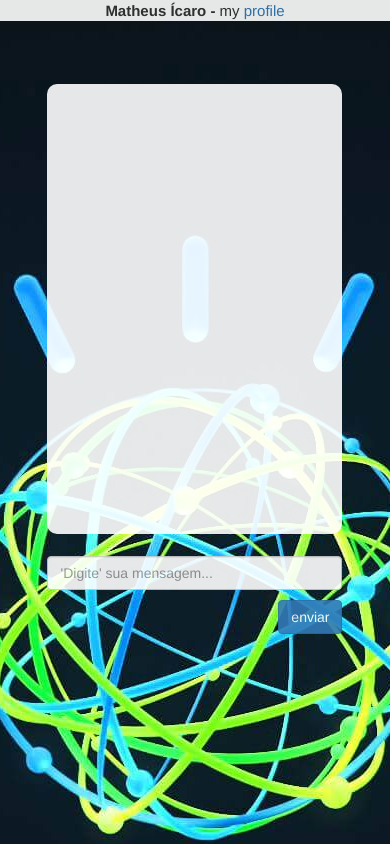
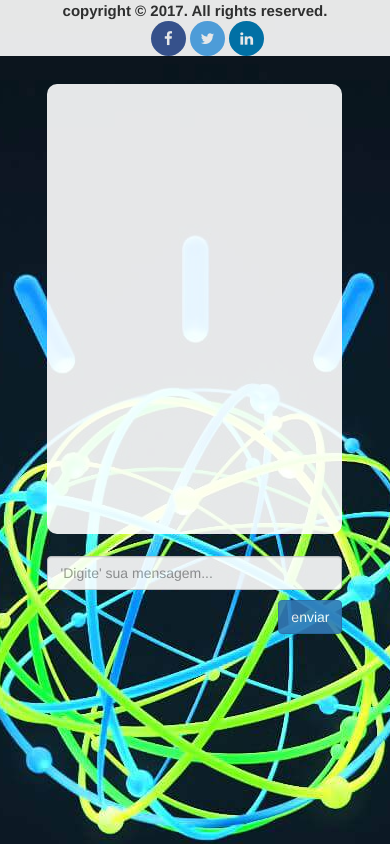
Before and after one commit to matheusicaro/webpage-template-chatbot-watson-assistant, a website: page public/index.html in a window 390 px wide. Drawn offline with nearby package versions, Linux system fonts and the light colour scheme; no server answers.

Commit message:
responsive mobile, update cloud foundry

```diff
--- /dev/null
+++ b/manifest.yml
@@ -0,0 +1,4 @@
+applications:
+- name: model-chatboot-mi
+  random-route: true
+  memory: 256M
--- a/public/index.html
+++ b/public/index.html
@@ -7,15 +7,21 @@
 	<script src="lib/angular/angular.js"></script>
 	<script> angular.module("boot", []); </script>
 	<script src="controller/controller.js"></script>
+
 	<!-- jQuery library -->
 	<script src="https://ajax.googleapis.com/ajax/libs/jquery/1.12.4/jquery.min.js"></script>
 	<link rel="stylesheet" href="lib/css/css.css">
+
 	<!-- Bootstrap CSS -->
 	<link rel="stylesheet" href="https://maxcdn.bootstrapcdn.com/bootstrap/3.3.7/css/bootstrap.min.css">
 
 	<!-- Bootstrap library -->
 	<script src="https://maxcdn.bootstrapcdn.com/bootstrap/3.3.7/js/bootstrap.min.js"></script>
 	<meta name="viewport" content="width=device-width, initial-scale=1.0">
+
+	<!--buttons-->
+	<link rel="stylesheet" href="https://cdnjs.cloudflare.com/ajax/libs/font-awesome/4.7.0/css/font-awesome.min.css">
+
 
 
 </head>
@@ -25,14 +31,20 @@
 	<!-- Tablet, Laptop, Desktop -->
 	<footer class="main-footer visible-sm visible-md visible-lg" style="padding: 10px;">
 		<div class="container" style="font-size: 12; text-align: center">
-			<strong>Matheus Ícaro - </strong> my <a href="https://www.linkedin.com/in/matheusicaro/">profile</a>
-		</div>
+			<strong>copyright © 2017. All rights reserved.   </strong>
+			<a style="margin-left: 25px;" href="https://www.facebook.com/matheus.icaro.5?ref=bookmarks" target="_blank" class="fa fa-facebook"></a>
+			<a style="margin-left: 10px;" href="https://twitter.com/DevMatthewsIcar" target="_blank" class="fa fa-twitter"></a>
+			<a style="margin-left: 10px;" href="https://www.linkedin.com/in/matheusicaro/"  target="_blank" class="fa fa-linkedin"></a>		</div>
 	</footer>
 
 	<!-- Mobile -->
 	<footer class="main-footer visible-xs">
 		<div class="container" style="font-size: 10; text-align: center;">
-			<strong>Matheus Ícaro - </strong> my <a href="https://www.linkedin.com/in/matheusicaro/">profile</a>
+			<strong>copyright © 2017. All rights reserved.   </strong>
+			<br>
+			<a style="margin-left: 25px;" href="https://www.facebook.com/matheus.icaro.5?ref=bookmarks" target="_blank" class="fa fa-facebook"></a>
+			<a href="https://twitter.com/DevMatthewsIcar" target="_blank" class="fa fa-twitter"></a>
+			<a href="https://www.linkedin.com/in/matheusicaro/" target="_blank" class="fa fa-linkedin"></a>
 		</div>
 	</footer>
 
--- a/public/lib/css/css.css
+++ b/public/lib/css/css.css
@@ -1,3 +1,31 @@
+.fa {
+    padding: 10px;
+    font-size: 30px;
+    width: 35px;
+    text-align: center;
+    text-decoration: none;
+}
+.fa:hover {
+    opacity: 0.7;
+}
+
+.fa-linkedin {
+    background: #007bb5;
+    color: white;
+    border-radius: 50px;
+  }
+  .fa-facebook {
+    background: #3B5998;
+    color: white;
+    border-radius: 50px;
+  }
+
+  .fa-twitter {
+    background: #55ACEE;
+    color: white;
+    border-radius: 50px;
+  }
+
 .corp1{
     width: 100%;
     margin: 20px;
@@ -26,6 +54,18 @@
         max-width: 64%;
     }
 }
+
+@media screen and (max-width: 767px){
+    .balao{
+        background: #cfcfcd;
+        display: table;
+        padding: 10px;
+        border-radius: 10px;
+        padding-left: 10px;
+        margin-left: 14px;
+        max-width: 64%;
+    }
+}
 @media screen and (min-width: 800px){
     .user{
         background: #acc6f3;
@@ -36,19 +76,7 @@
         margin-left: 14px;
         max-width: 64%;
     }
-}
 
-@media screen and (max-width: 767px){
-    .balao{
-        background: #cfcfcd;
-        display: table;
-        padding: 10px;
-        border-radius: 10px;
-        padding-left: 10px;
-        margin-left: 14px;
-        max-width: 64%;
-
-    }
 }
 
 @media screen and (min-width: 800px){
@@ -61,6 +89,7 @@
         margin-left: 20px;
         max-width: 90%;
     }
+
 }
 
 .row{
```
Also changed, not shown: package.json (+8 -8 lines), server.js (+13 -7 lines), public/img/user - Copia (2).png (deleted), 1 other file.
